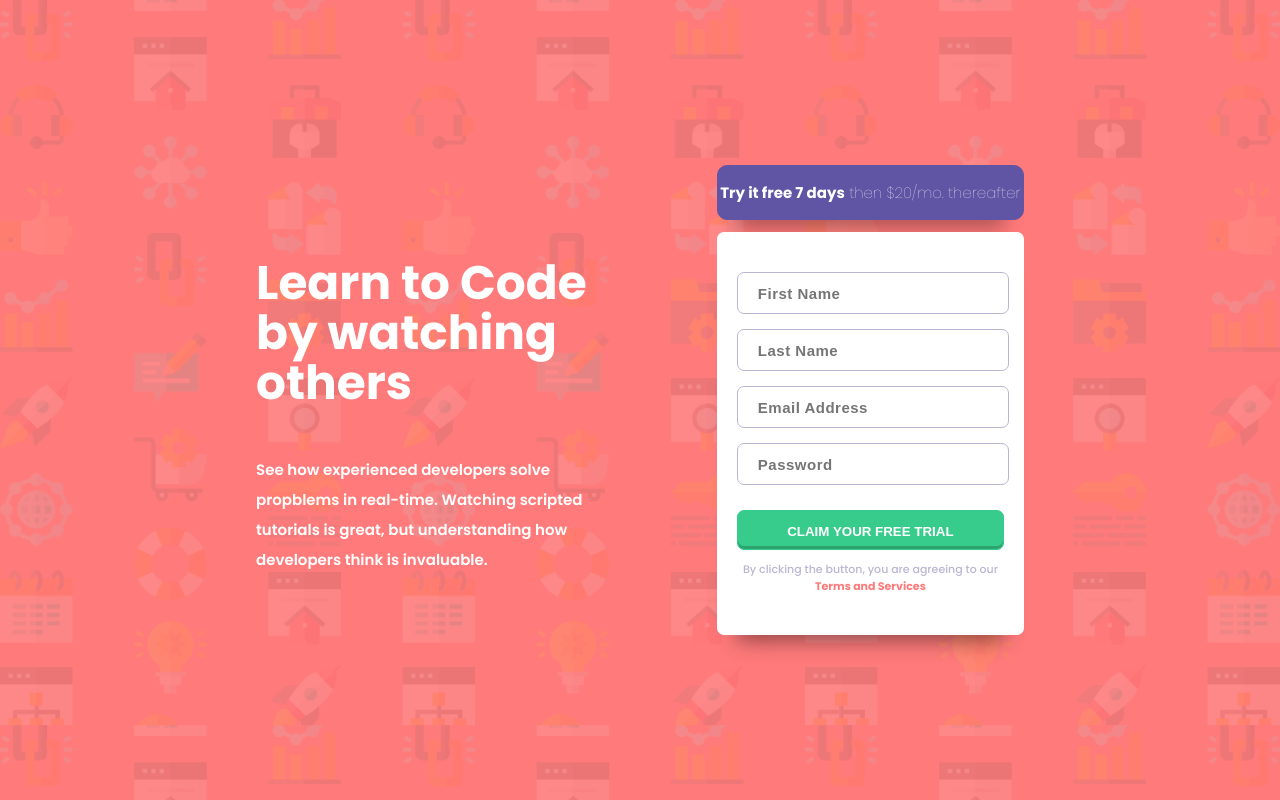
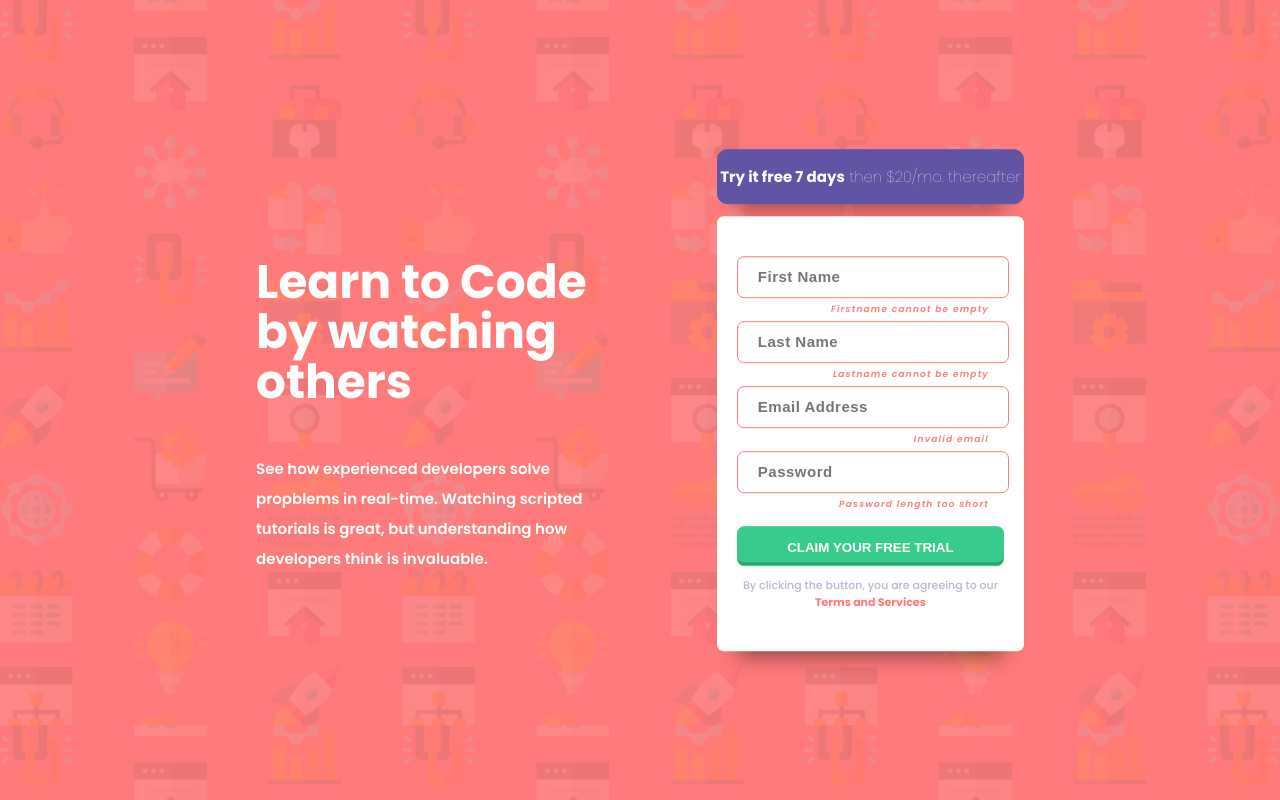
Before and after one commit to r00kieAd/intro-component-with-sign-up-form, a plain HTML site: page index.html in a window 1280 px wide. Both pictures are taken after a click on the button "CLAIM YOUR FREE TRIAL". Drawn offline with nearby package versions, Linux system fonts and the light colour scheme.

Commit message:
provided brain

```diff
--- a/index.html
+++ b/index.html
@@ -30,20 +30,22 @@
       <div class="user-form">
         <div class="form-container">
           <div class="firstname inp">
-            <input type="text" name="firstname" id="fs" placeholder="First Name"><br>
-            <span class="error e1">invalid firstname</span>
+            <input type="text" name="firstname" id="fs" placeholder="First Name" value=""><br>
+            <span class="error e1">Firstname cannot be empty</span>
+            <span class="error invalid">only alphabets allowed</span>
           </div>
           <div class="lastname inp">
-            <input type="text" name="lastname" id="ls" placeholder="Last Name"><br>
-            <span class="error e2">invalid lastname</span>
+            <input type="text" name="lastname" id="ls" placeholder="Last Name" value=""><br>
+            <span class="error e2">Lastname cannot be empty</span>
+            <span class="error invalid">only alphabets allowed</span>
           </div>
           <div class="emailaddr inp">
-            <input type="text" name="emailaddr" id="em" placeholder="Email Address"><br>
-            <span class="error e3">invalid email</span>
+            <input type="text" name="emailaddr" id="em" placeholder="Email Address" value=""><br>
+            <span class="error e3">Invalid email</span>
           </div>
           <div class="password inp">
-            <input type="text" name="password" id="ps" placeholder="Password"><br>
-            <span class="error e4">password length too short</span>
+            <input type="text" name="password" id="ps" placeholder="Password" value=""><br>
+            <span class="error e4">Password length too short</span>
           </div>
           <div class="sign-up-button sub">
             <button type="submit">CLAIM YOUR FREE TRIAL</button>
@@ -54,6 +56,8 @@
       </div>
     </section>
   </section>
+  <script src="https://ajax.googleapis.com/ajax/libs/jquery/3.7.1/jquery.min.js"></script>
+  <script src="script.js"></script>
 </body>
 
 </html>
--- a/script.js
+++ b/script.js
@@ -0,0 +1,49 @@
+$('.inp input').focus(function() {
+    $(this).css(
+        {
+            "border-color": "hsl(249, 10%, 26%)",
+            "color": "hsl(249, 10%, 26%)"
+        }
+    );
+    $(`.${$(this).prop('name')} span`).hide();
+})
+
+$('.inp input').blur(function() {
+    $(this).css("border-color", "hsl(246, 25%, 77%)");
+    $(`.${$(this).prop('name')} span`).hide();
+})
+
+function showErr(e) {
+    $(e).css(
+        {
+            "border-color": "hsl(0, 100%, 74%)",
+            "color": "hsl(0, 100%, 74%)"
+        }
+    );
+}
+
+$('.sub button').click(
+    function() {
+        $('.inp input').each(
+            function (i) {
+                i++;
+                const input_val = $(this).val();
+                if (input_val == "") {
+                    showErr(this);
+                    $(`.e${i}`).show();
+                } else {
+                    if (!/^[a-zA-Z]+$/.test(input_val.toString()) && i <= 2) {
+                        showErr(this);
+                        $(`.e${i}`).next().show();
+                    } else {
+                        if (/^\w+([\.-]?\w+)*@\w+([\.-]?\w+)*(\.\w{2,3})+$/.test(input_val.toString())) {
+                            showErr(this);
+                            $(`.e${i}`).next().show();
+                        }
+                    }
+
+                }
+            }
+        );
+    }
+)
--- a/style.css
+++ b/style.css
@@ -35,10 +35,12 @@ body {
     left: 50%;
     transform: translate(-50%, -50%);
     width: var(--main_width);
+    height: calc(var(--main_width) * 0.45);
     display: flex;
     flex-direction: row;
     justify-content: space-between;
     align-items: center;
+    /* border: 1px solid black; */
 }
 
 #text-intro {
@@ -113,10 +115,6 @@ body {
     letter-spacing: 0.5px;
 }
 
-.inp input:focus {
-    border-color: var(--neutral-color);
-}
-
 .sub button {
     width: 100%;
     margin-top: 10px;
```
